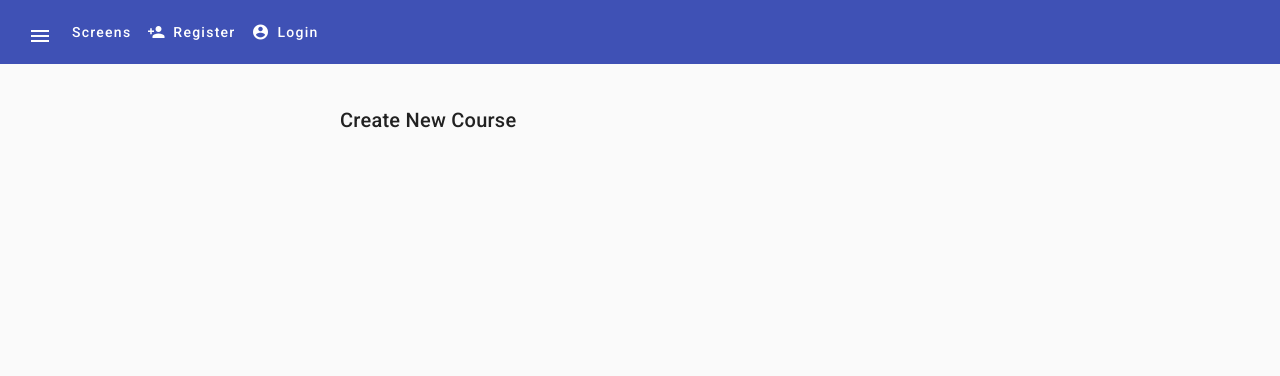
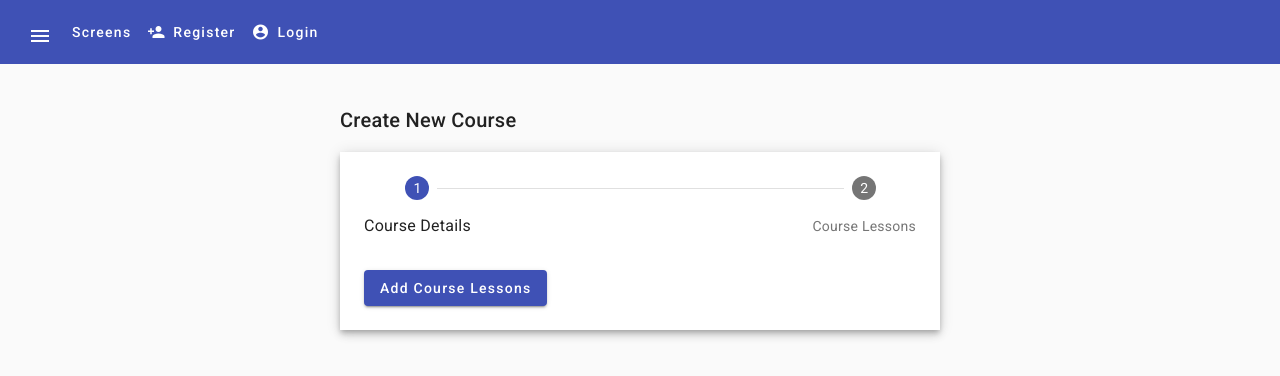
Before and after one commit to MihailBozov/Angular_Material, an Angular app in the folder angular-material-course-1-start/: page /add-new-course in a window 1280 px wide. Shown: the top 376 px of the page. Built offline with nearby package versions, Linux system fonts and the light colour scheme.

Commit message:
Implementing Angular Stepper

```diff
--- a/angular-material-course-1-start/src/app/create-course/create-course.component.html
+++ b/angular-material-course-1-start/src/app/create-course/create-course.component.html
@@ -2,5 +2,31 @@
 
   <h2 class="title">Create New Course</h2>
 
+  <mat-horizontal-stepper class="mat-elevation-z5"
+    labelPosition="bottom"
+    [linear]="true">
+
+    <mat-step errorMessage="Course details in error">
+      <ng-template matStepLabel>Course Details</ng-template>
+      <create-course-step-1></create-course-step-1>
+      <div class="stepper-buttons">
+        <button mat-raised-button color="primary" matStepperNext>Add Course Lessons</button>
+      </div>
+    </mat-step>
+
+
+    <mat-step errorMessage="Course lessons in error">
+      <ng-template matStepLabel>Course Lessons</ng-template>
+      <create-course-step-2></create-course-step-2>
+
+      <div class="stepper-buttons">
+        <button mat-raised-button matStepperPrevious>Back</button>
+        <button mat-raised-button color="accent">Create Course</button>
+      </div>
+    </mat-step>
+
+
+
+  </mat-horizontal-stepper>
 
 </div>
```
